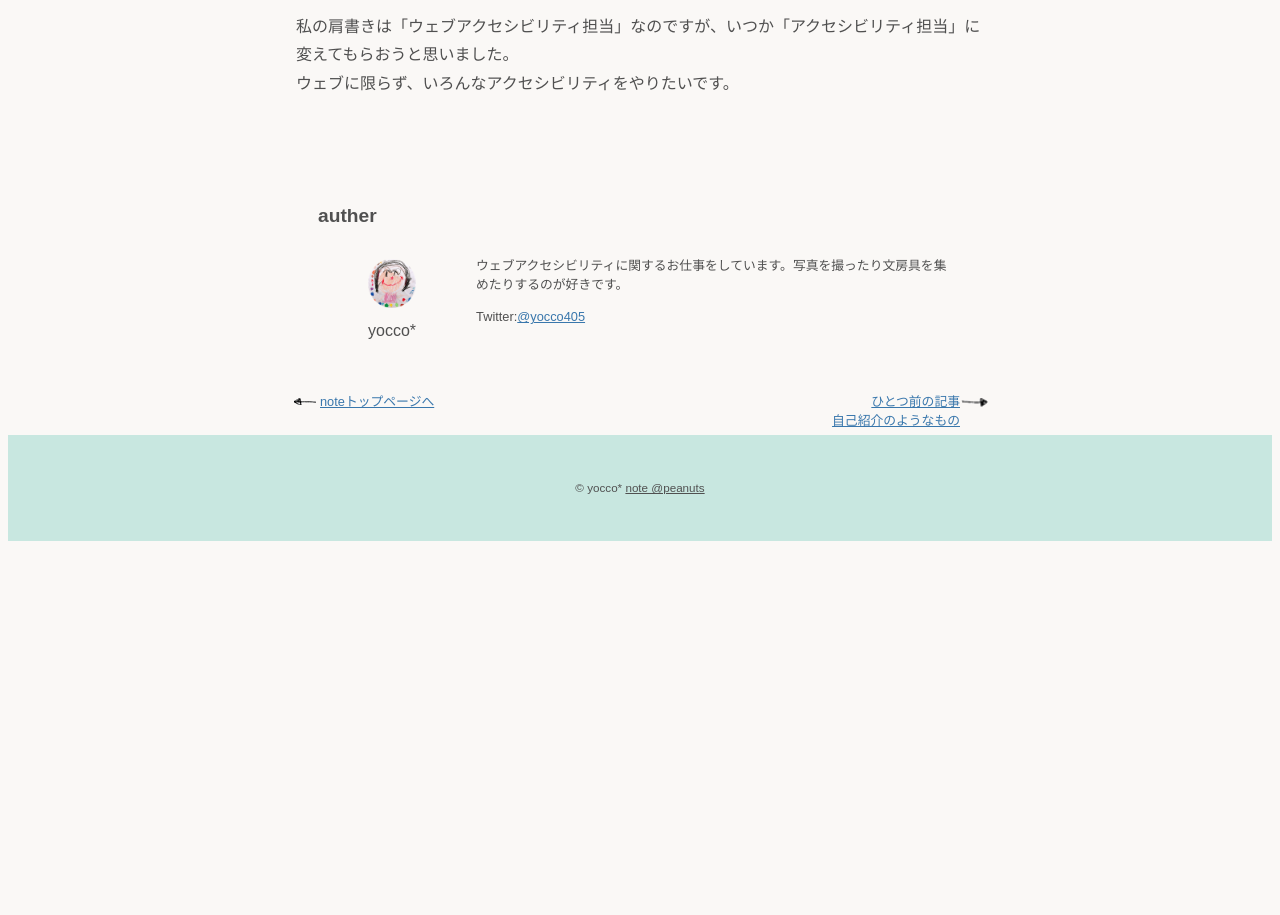
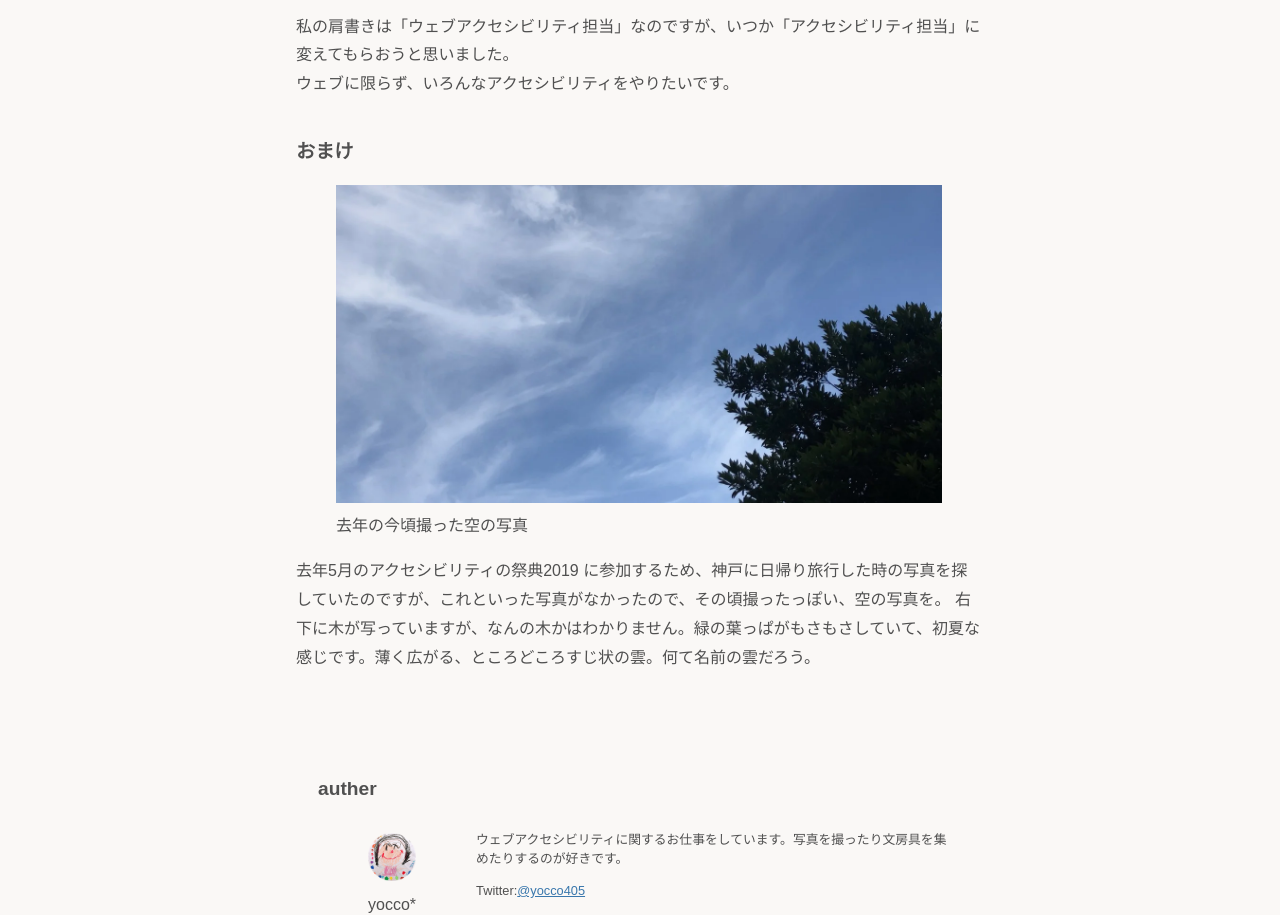
Before and after one commit to yocco405/note, a plain HTML site: page 2020/20200523.html in a window 1280 px wide. Shown: the part 1440-2355 px from the top of the page. Before the commit the page ends 1989 px from the top, so only its background shows below. Drawn offline with Linux system fonts and the light colour scheme.

Commit message:
Update 20200523.html

```diff
--- a/2020/20200523.html
+++ b/2020/20200523.html
@@ -67,6 +67,18 @@
        私の肩書きは「ウェブアクセシビリティ担当」なのですが、いつか「アクセシビリティ担当」に変えてもらおうと思いました。<br>
        ウェブに限らず、いろんなアクセシビリティをやりたいです。
       </p>
+
+     <h2>おまけ</h2>
+
+      <figure>
+        <img alt="空の写真" src="../img/20200523.jpg">
+        <figcaption>去年の今頃撮った空の写真</figcaption>
+      </figure>
+      <p>
+        去年5月のアクセシビリティの祭典2019 に参加するため、神戸に日帰り旅行した時の写真を探していたのですが、これといった写真がなかったので、その頃撮ったっぽい、空の写真を。
+        右下に木が写っていますが、なんの木かはわかりません。緑の葉っぱがもさもさしていて、初夏な感じです。薄く広がる、ところどころすじ状の雲。何て名前の雲だろう。
+      </p>
+
     </div><!-- POST -->
 
     <section class="author wrapper">
```
